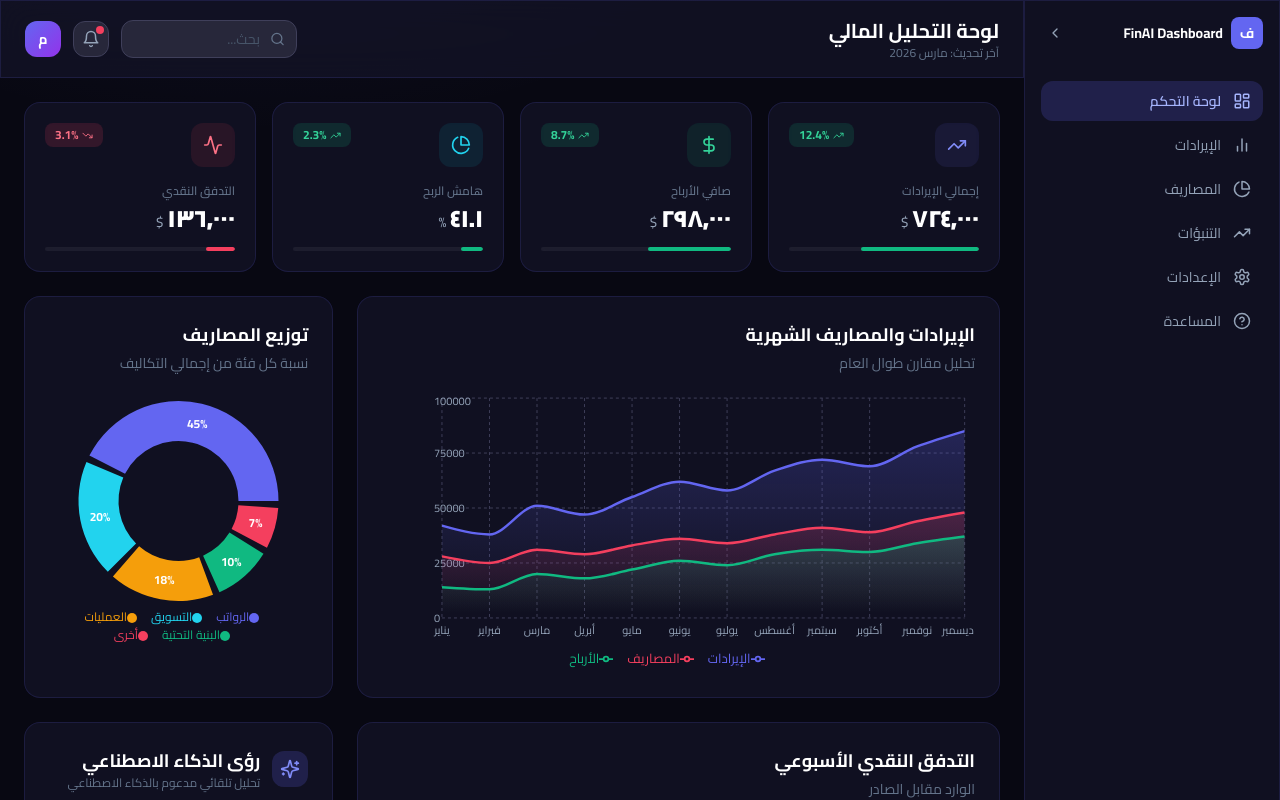
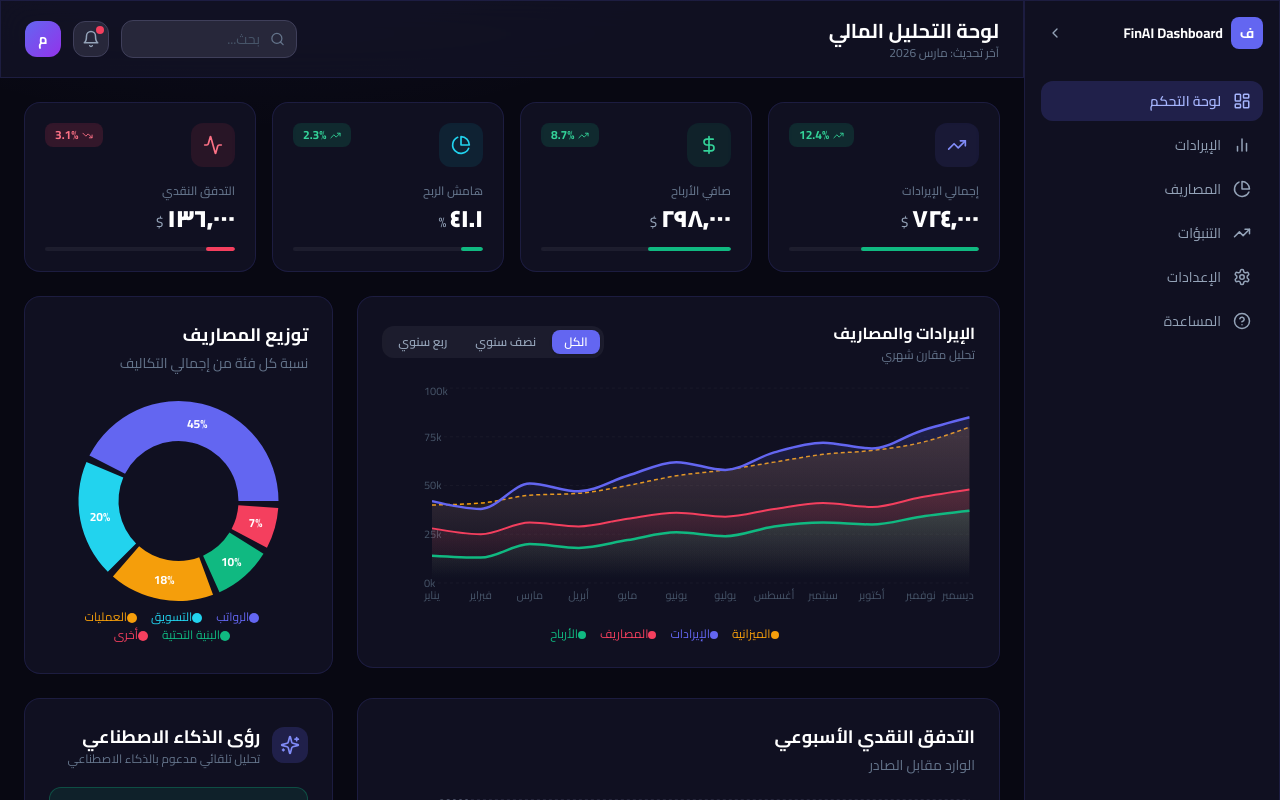
Before and after one commit to almubarmaj23-hub/financial-dashboard-ai, a Next.js app: page /financial-dashboard-ai/ in a window 1280 px wide. Shown: the top 800 px of the page. Built offline with nearby package versions, Linux system fonts and the light colour scheme.

Commit message:
📈 Enhanced RevenueChart: filters + budget line + tooltips

```diff
--- a/src/components/RevenueChart.tsx
+++ b/src/components/RevenueChart.tsx
@@ -1,55 +1,80 @@
 'use client'
-import {
-  AreaChart, Area, XAxis, YAxis, CartesianGrid,
-  Tooltip, Legend, ResponsiveContainer
-} from 'recharts'
+import { useState } from 'react'
+import { AreaChart, Area, XAxis, YAxis, CartesianGrid, Tooltip, Legend, ResponsiveContainer, ReferenceLine } from 'recharts'
 import { monthlyRevenue } from '@/lib/data'
 
 const CustomTooltip = ({ active, payload, label }: any) => {
-  if (active && payload?.length) {
+  if (!active || !payload?.length) return null
   return (
-      <div className="glass rounded-xl p-3 text-sm">
-        <p className="text-indigo-300 font-bold mb-2">{label}</p>
+    <div className="glass rounded-xl p-3 text-xs shadow-xl border border-indigo-500/20">
+      <p className="text-indigo-300 font-bold mb-2 text-sm">{label}</p>
       {payload.map((p: any) => (
-          <p key={p.name} style={{ color: p.color }}>
-            {p.name}: <span className="font-bold">${p.value.toLocaleString()}</span>
-          </p>
+        <div key={p.name} className="flex items-center justify-between gap-6 mb-1">
+          <span style={{ color: p.color }}>{p.name}</span>
+          <span className="font-bold text-white">${p.value.toLocaleString()}</span>
+        </div>
       ))}
+      {payload[0] && payload[1] && (
+        <div className="mt-2 pt-2 border-t border-white/10 flex justify-between">
+          <span className="text-slate-400">هامش الربح</span>
+          <span className="text-emerald-400 font-bold">
+            {((payload[2]?.value / payload[0]?.value) * 100).toFixed(1)}%
+          </span>
+        </div>
+      )}
     </div>
   )
 }
-  return null
-}
+
+const filters = ['الكل', 'نصف سنوي', 'ربع سنوي']
 
 export default function RevenueChart() {
+  const [filter, setFilter] = useState('الكل')
+  const data = filter === 'ربع سنوي'
+    ? monthlyRevenue.slice(9)
+    : filter === 'نصف سنوي'
+    ? monthlyRevenue.slice(6)
+    : monthlyRevenue
+
   return (
-    <div className="glass rounded-2xl p-6 fade-in-up" style={{ animationDelay: '200ms' }}>
-      <h3 className="text-lg font-bold mb-1 text-white">الإيرادات والمصاريف الشهرية</h3>
-      <p className="text-slate-500 text-sm mb-5">تحليل مقارن طوال العام</p>
-      <ResponsiveContainer width="100%" height={280}>
-        <AreaChart data={monthlyRevenue} margin={{ top: 5, right: 10, left: 0, bottom: 5 }}>
+    <div className="glass card-hover rounded-2xl p-6 fade-up border border-indigo-500/10" style={{ animationDelay: '200ms' }}>
+      <div className="flex items-center justify-between mb-5">
+        <div>
+          <h3 className="text-base font-bold text-white">الإيرادات والمصاريف</h3>
+          <p className="text-slate-500 text-xs mt-0.5">تحليل مقارن شهري</p>
+        </div>
+        <div className="flex gap-1 bg-white/5 p-1 rounded-xl">
+          {filters.map(f => (
+            <button
+              key={f}
+              onClick={() => setFilter(f)}
+              className={`px-3 py-1 rounded-lg text-xs font-semibold transition-all ${
+                filter === f ? 'bg-indigo-500 text-white shadow' : 'text-slate-400 hover:text-white'
+              }`}
+            >{f}</button>
+          ))}
+        </div>
+      </div>
+
+      <ResponsiveContainer width="100%" height={260}>
+        <AreaChart data={data} margin={{ top: 5, right: 5, left: -10, bottom: 0 }}>
           <defs>
-            <linearGradient id="gRevenue" x1="0" y1="0" x2="0" y2="1">
-              <stop offset="5%" stopColor="#6366f1" stopOpacity={0.4} />
-              <stop offset="95%" stopColor="#6366f1" stopOpacity={0} />
+            {[['gRev','#6366f1'],['gExp','#f43f5e'],['gPro','#10b981'],['gBud','#f59e0b']].map(([id,c]) => (
+              <linearGradient key={id} id={id} x1="0" y1="0" x2="0" y2="1">
+                <stop offset="5%"  stopColor={c} stopOpacity={0.3}/>
+                <stop offset="95%" stopColor={c} stopOpacity={0}/>
               </linearGradient>
-            <linearGradient id="gExpenses" x1="0" y1="0" x2="0" y2="1">
-              <stop offset="5%" stopColor="#f43f5e" stopOpacity={0.35} />
-              <stop offset="95%" stopColor="#f43f5e" stopOpacity={0} />
-            </linearGradient>
-            <linearGradient id="gProfit" x1="0" y1="0" x2="0" y2="1">
-              <stop offset="5%" stopColor="#10b981" stopOpacity={0.35} />
-              <stop offset="95%" stopColor="#10b981" stopOpacity={0} />
-            </linearGradient>
+            ))}
           </defs>
-          <CartesianGrid strokeDasharray="3 3" stroke="#3f3f5a" />
-          <XAxis dataKey="month" tick={{ fill: '#94a3b8', fontSize: 11 }} axisLine={false} tickLine={false} />
-          <YAxis tick={{ fill: '#94a3b8', fontSize: 11 }} axisLine={false} tickLine={false} />
-          <Tooltip content={<CustomTooltip />} />
-          <Legend wrapperStyle={{ color: '#94a3b8', fontSize: 13 }} />
-          <Area type="monotone" dataKey="revenue"  name="الإيرادات" stroke="#6366f1" fill="url(#gRevenue)"  strokeWidth={2.5} />
-          <Area type="monotone" dataKey="expenses" name="المصاريف" stroke="#f43f5e" fill="url(#gExpenses)" strokeWidth={2.5} />
-          <Area type="monotone" dataKey="profit"   name="الأرباح"  stroke="#10b981" fill="url(#gProfit)"   strokeWidth={2.5} />
+          <CartesianGrid strokeDasharray="3 3" stroke="rgba(255,255,255,0.04)" vertical={false}/>
+          <XAxis dataKey="month" tick={{ fill:'#475569', fontSize:11 }} axisLine={false} tickLine={false}/>
+          <YAxis tick={{ fill:'#475569', fontSize:11 }} axisLine={false} tickLine={false} tickFormatter={v=>`${v/1000}k`}/>
+          <Tooltip content={<CustomTooltip/>}/>
+          <Legend iconType="circle" iconSize={8} wrapperStyle={{ color:'#94a3b8', fontSize:12, paddingTop:12 }}/>
+          <Area type="monotone" dataKey="budget"   name="الميزانية" stroke="#f59e0b" fill="url(#gBud)" strokeWidth={1.5} strokeDasharray="4 3"/>
+          <Area type="monotone" dataKey="revenue"  name="الإيرادات" stroke="#6366f1" fill="url(#gRev)" strokeWidth={2.5}/>
+          <Area type="monotone" dataKey="expenses" name="المصاريف"  stroke="#f43f5e" fill="url(#gExp)" strokeWidth={2}/>
+          <Area type="monotone" dataKey="profit"   name="الأرباح"   stroke="#10b981" fill="url(#gPro)" strokeWidth={2.5}/>
         </AreaChart>
       </ResponsiveContainer>
     </div>
```
Lines whose indentation alone changed are shown as unchanged.
